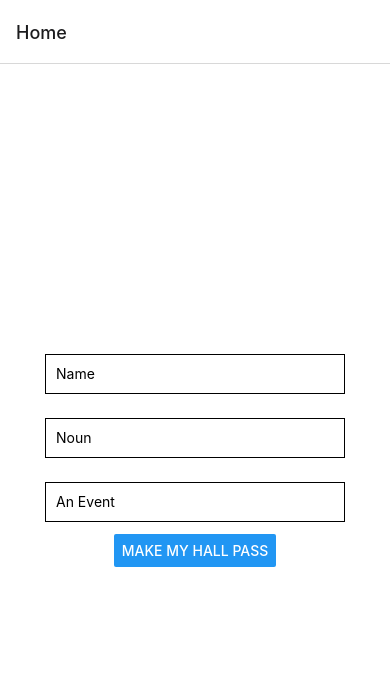
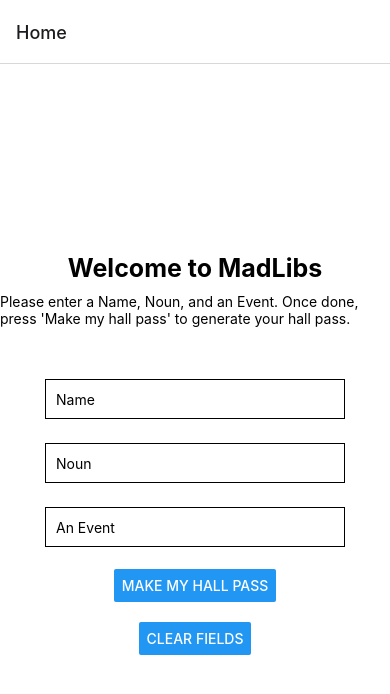
Before and after one commit to Tempus-Dominus/madLibs, a React Native app: screen / in a window 390 px wide. Shown: the top 694 px of the page. Built offline with nearby package versions, Linux system fonts and the light colour scheme.

Commit message:
Completed MadLib Assignment

```diff
--- a/App.js
+++ b/App.js
@@ -1,5 +1,6 @@
 import { StatusBar } from 'expo-status-bar';
 import { Component } from 'react';
+import { useState } from 'react';
 import { Button, StyleSheet, Text, TextInput, View } from 'react-native';
 import { NavigationContainer } from '@react-navigation/native';
 import { createNativeStackNavigator } from '@react-navigation/native-stack';
@@ -41,34 +42,46 @@ export default class App extends Component {
     }
 
     HomeScreen = ({ navigation, route }) => {
-        let name;
-        let noun;
-        let userEvent;
+        const [name,setName]=useState('');
+        const [noun,setNoun]=useState('');
+        const [userEvent,setEvent]=useState('');
 
         return (
             <View style={styles.container}>
+                <View style={{alignItems: 'center',}}>
+                    <Text style={{fontWeight: 'bold', fontSize: 25, padding: 10}}>Welcome to MadLibs</Text>
+                    <Text style={{paddingBottom: 40}}>Please enter a Name, Noun, and an Event. Once done, press 'Make my hall pass' to generate your hall pass.</Text>
+                </View>
                 <TextInput
                     style={styles.textInput}
                     value={name}
                     placeholder={"Name"}
-                    onChangeText={newName => { name = newName; this.setState({ nameText: name }) }}
+                    onChangeText={newName => { setName(newName); this.setState({ nameText: name }) }}
                 />
                 <TextInput
                     style={styles.textInput}
                     value={noun}
                     placeholder={"Noun"}
-                    onChangeText={newNoun => { noun = newNoun; this.setState({ nounText: noun }) }}
+                    onChangeText={newNoun => { setNoun(newNoun); this.setState({ nounText: noun }) }}
                 />
                 <TextInput
                     style={styles.textInput}
                     value={userEvent}
                     placeholder={"An Event"}
-                    onChangeText={newUserEvent => { userEvent = newUserEvent; this.setState({ eventText: userEvent }) }}
+                    onChangeText={newUserEvent => { setEvent(newUserEvent); this.setState({ eventText: userEvent }) }}
                 />
-                <Button
-                    title="Make my hall pass"
-                    onPress={() => { navigation.navigate('Hallpass', { profileName: name }) }}
+                <View style={styles.buttonContainer}>
+                    <Button
+                        title="Make my hall pass"
+                        onPress={() => { navigation.navigate('Hallpass', {theName: name, theNoun: noun, theEvent: userEvent,}) }}
                     />
+                </View>
+                <View style={styles.buttonContainer}>
+                    <Button
+                        title="Clear Fields"
+                        onPress={() => { setName(''), setNoun(''), setEvent('') }}
+                    />
+                </View>
 
                 <StatusBar style="auto" />
             </View>
@@ -84,17 +97,22 @@ export default class App extends Component {
                 </View>
                 <View style={styles.hallPassHorizontal}>
                     <View style={styles.libTitle}>
-                        <Text style={styles.libText}> Mad Libs</Text>
+                        <Text style={styles.libTitleText}>Mad Libs</Text>
                     </View>
                     <View style={styles.libBody}>
                         <Text style={styles.libDate}> Date: <Text style={[{textDecorationLine: 'underline',}]}>{this.state.currentDate}</Text></Text>
-                        <Text style={styles.libText}><View style={styles.underline}><Text style={styles.fillBlanks}>{this.state.nameText}</Text></View> is too cool</Text>
+                        <Text style={styles.libText}><View style={styles.underline}><Text style={styles.fillBlanks}>{route.params.theName}</Text></View> is too cool</Text>
                         <Text style={[{fontSize: 10, marginLeft: 60,}]}>NAME</Text>
-                        <Text style={styles.libText}>for <View style={styles.underline}><Text style={styles.fillBlanks}>{this.state.nounText}</Text></View> class.</Text>
+                        <Text style={styles.libText}>for <View style={styles.underline}><Text style={styles.fillBlanks}>{route.params.theNoun}</Text></View> class.</Text>
                         <Text style={[{fontSize: 10, marginLeft: 90,}]}>NOUN</Text>
                         <Text style={styles.libText}>Instead, he/she will be</Text>
-                        <Text style={styles.libText}>attending the <View style={styles.underline}><Text style={styles.fillBlanks}>{this.state.eventText}</Text></View></Text>
+                        <Text style={styles.libText}>attending the <View style={styles.underline}><Text style={styles.fillBlanks}>{route.params.theEvent}</Text></View></Text>
                         <Text style={[{fontSize: 10, marginLeft: 180,}]}>EVENT</Text>
+                    </View>
+                    <View style={styles.libSig}>
+                        <View style={styles.libSigBox}>
+                            <Text style={styles.libSigTitle}>Signature</Text>
+                        </View>
                     </View>
                 </View>
                 <StatusBar style="auto" />
@@ -131,6 +149,11 @@ const styles = StyleSheet.create({
     alignItems: 'center',
     justifyContent: 'center',
     },
+  buttonContainer: {
+    padding: 10,
+    alignItems: 'center',
+    justifyContent: 'center',
+    },
   textInput: {
     height: 40,
     width: 300,
@@ -157,6 +180,12 @@ const styles = StyleSheet.create({
   libTitle: {
     width: '100%',
     height: '10%',
+  },
+  libTitleText: {
+    fontSize: 40,
+    fontWeight: 'bold',
+    justifyContent: 'center',
+    textAlign: 'center',
     //borderWidth: 1,
   },
   libText: {
@@ -164,11 +193,33 @@ const styles = StyleSheet.create({
     fontWeight: 'bold',
     justifyContent: 'center',
     textAlign: 'center',
+    //borderWidth: 1,
   },
   libBody: {
     width: '100%',
-    height: '90%',
+    height: '70%',
     //borderWidth: 1,
+  },
+  libSig: {
+    width: '100%',
+    height: '20%',
+    alignItems: 'center',
+    justifyContent: 'center',
+    //borderWidth: 1,
+  },
+  libSigBox: {
+    width: '85%',
+    height: '65%',
+    alignItems: 'flex-start',
+    justifyContent: 'flex-start',
+    borderWidth: 4,
+  },
+  libSigTitle: {
+    fontSize: 10,
+    padding: 2.5,
+    textAlign: 'center',
+    fontFamily: 'monospace',
+    fontWeight: 'bold',
   },
   libDate: {
     fontSize: 20,
```
